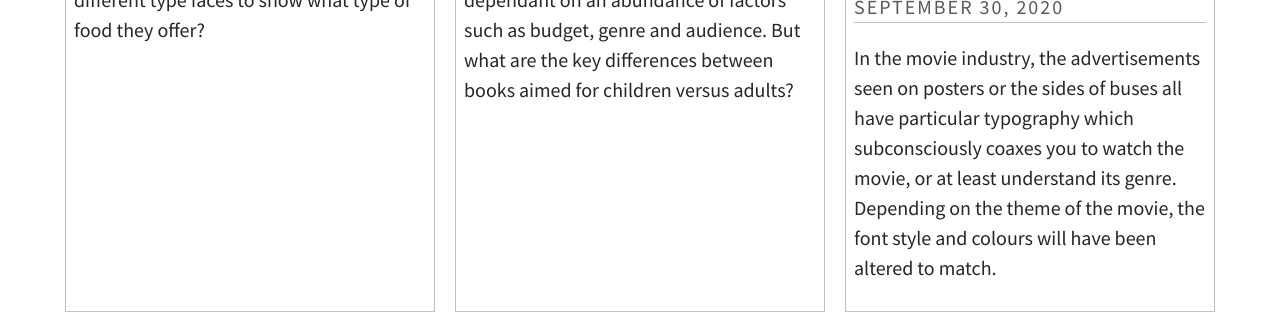
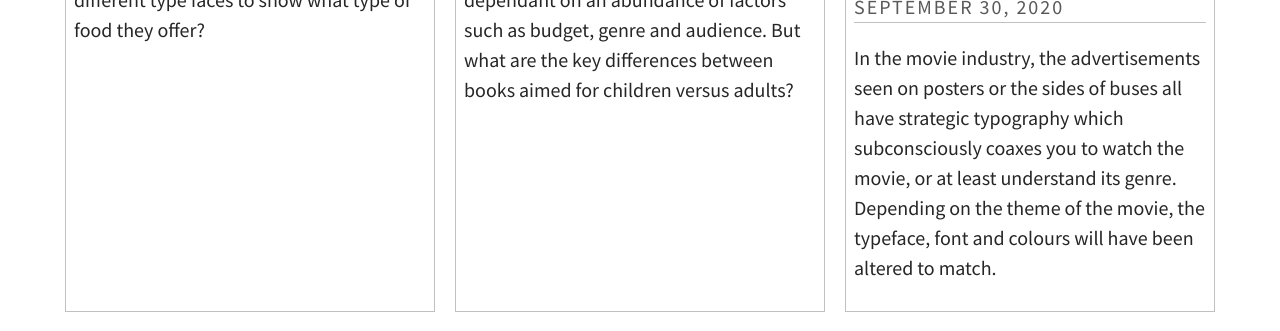
Before and after one commit to Beccy932/mybrookesblog, a Jekyll site: the page built from index.html, in a window 1280 px wide and 900 px high, scrolled down 524 px. Shown: the part 215-546 px from the top of the window. Built offline with Jekyll 4.4.1, drawn with Linux system fonts in a browser that asks for light colours; some web fonts are replaced; the list of posts is cut into pages by our own code.

Commit message:
Update Post “2020-09-30-movie-typography-trends”

```diff
--- a/_posts/2020-09-30-movie-typography-trends.md
+++ b/_posts/2020-09-30-movie-typography-trends.md
@@ -5,7 +5,7 @@ date: 2020-09-30T15:58:22.511Z
 header_feature_image: ../uploads/halloween-movies-1600459548.jpg
 comments: true
 ---
-In the movie industry, the advertisements seen on posters or the sides of buses all have particular typography which subconsciously coaxes you to watch the movie, or at least understand its genre. Depending on the theme of the movie, the font style and colours will have been altered to match.
+In the movie industry, the advertisements seen on posters or the sides of buses all have strategic typography which subconsciously coaxes you to watch the movie, or at least understand its genre. Depending on the theme of the movie, the typeface, font and colours will have been altered to match.
 
 This article will cover some of these popular choices and typographic styles and how they alter depending on the movie themes.
 
```
Also changed, not shown: other parts of _posts/2020-09-30-movie-typography-trends.md (+1 -1 lines).
